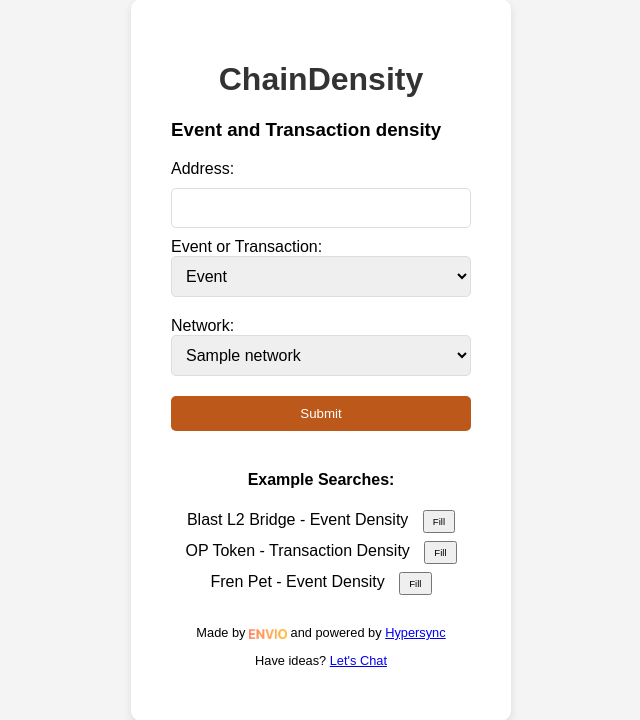
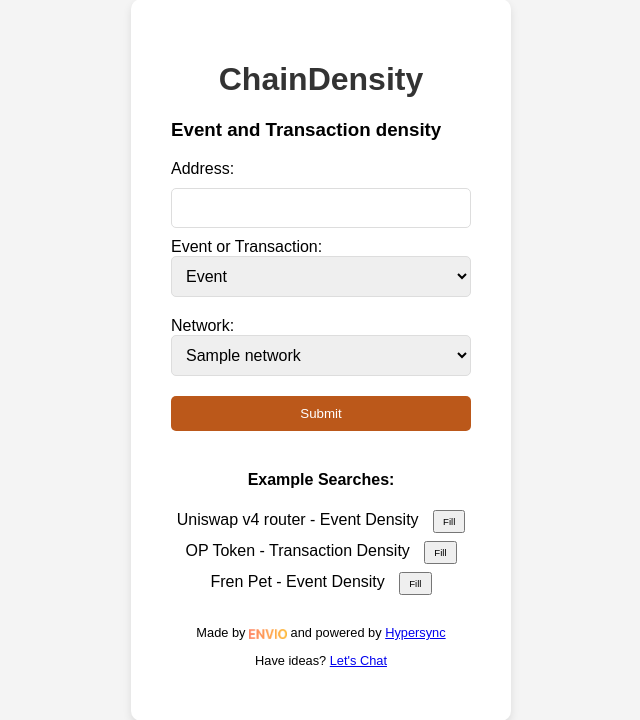
Before and after one commit to enviodev/chain-density, a Python web app: template templates/index.html in a window 1280 px wide. Shown: the part 40-760 px from the top of the page, without its empty margins (319-959 px from the left). Run offline with Jinja, Linux system fonts and the light colour scheme; the template is opened without the code that fills it: most values are stand-ins (such as "Sample title", 1, 10 or a date in 2020).

Commit message:
chore: update example search

```diff
--- a/templates/index.html
+++ b/templates/index.html
@@ -143,8 +143,8 @@
         <h4>Example Searches:</h4>
         <ul>
           <li>
-            <span>Blast L2 Bridge - Event Density</span>
-            <button onclick="prefillForm('0x5F6AE08B8AeB7078cf2F96AFb089D7c9f51DA47d', 'event', 'eth')">Fill</button>
+            <span>Uniswap v4 router - Event Density</span>
+            <button onclick="prefillForm('0x66a9893cC07D91D95644AEDD05D03f95e1dBA8Af', 'event', 'eth')">Fill</button>
           </li>
           <li>
             <span>OP Token - Transaction Density</span>
```
